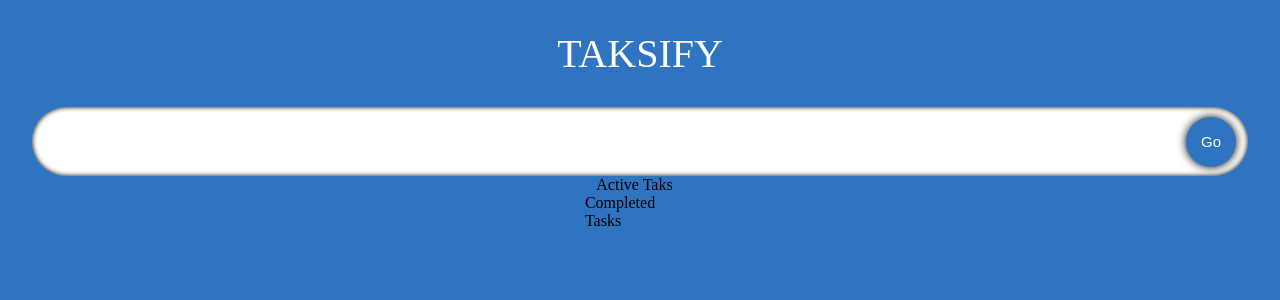
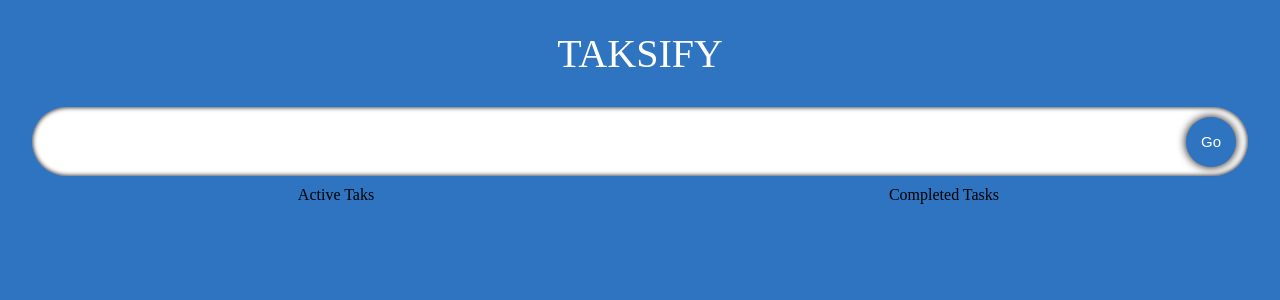
Before and after one commit to neelendrareddy9001/react-typescript-dnd, a React (Create React App) app in the folder react-typescript-dnd/: page / in a window 1280 px wide. Shown: the top 300 px of the page. Built offline with nearby package versions, Linux system fonts and the light colour scheme; a web font is replaced by a local one.

Commit message:
Update styles.css

```diff
--- a/react-typescript-dnd/src/components/styles.css
+++ b/react-typescript-dnd/src/components/styles.css
@@ -38,6 +38,13 @@
 .input_submit:active {
     transform: scale(0.8);
     box-shadow: 0 0 5px black;
+}
+.container {
+    display: flex;
+    width: 95%;
+    margin-top: 10px;
+    justify-content: space-between;
+    align-items: center;
 }
 .todos {
     display: flex;
```
